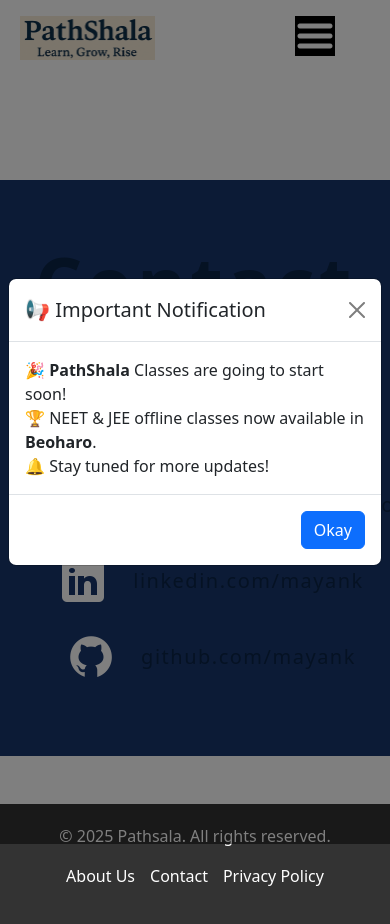
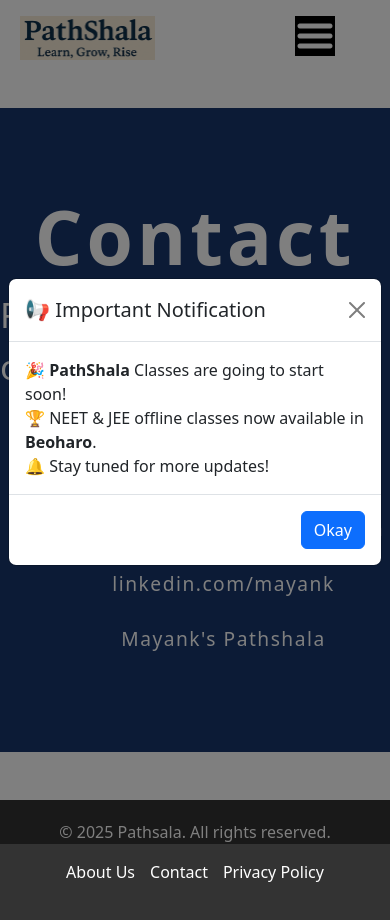
Before and after one commit to mayank12112000/Pathsala, a React (Vite) app: page /contact in a window 390 px wide. Built offline with nearby package versions, Linux system fonts and the light colour scheme.

Commit message:
card component

```diff
--- /dev/null
+++ b/src/components/Card.jsx
@@ -0,0 +1,21 @@
+import React from 'react'
+import "./Courses/Courses.css"
+import { NavLink } from 'react-router-dom'
+export const Card =({title,description,id,navigation})=> {
+  return (
+    <div key={id} className="card course-card" style={{width: "18rem"}}>
+              <img src="carousel/image1.png" className="card-img-top" alt="..." />
+              <div className="card-body">
+                <h5 className="card-title">{title}</h5>
+                <p className="card-text">
+                  {description}
+                </p>
+                <NavLink to={navigation} className="btn btn-primary">
+                <button className="btn btn-primary">
+                  Explore
+                </button>
+                </NavLink>
+              </div>
+          </div>
+  )
+}
--- a/src/components/Contact/Contact.jsx
+++ b/src/components/Contact/Contact.jsx
@@ -1,7 +1,6 @@
 import React from "react";
 
 import styles from "./Contact.module.css";
-import { getImageUrl } from "../../utils.js";
 
 export const Contact = () => {
   return (
@@ -12,19 +11,16 @@
       </div>
       <ul className={styles.links}>
         <li className={styles.link}>
-          <img src={getImageUrl("contact/emailIcon.png")} alt="Email icon" />
+        <i class="fa fa-envelope fs-5" aria-hidden="true"></i>
           <a target="_blank" href="mailto:mayank.keshari.93@gmail.com">mayank.keshari.93@gmail.com</a>
         </li>
         <li className={styles.link}>
-          <img
-            src={getImageUrl("contact/linkedinIcon.png")}
-            alt="LinkedIn icon"
-          />
+        <i class="fa fa-linkedin-square fs-5" aria-hidden="true"></i>
           <a target="_blank" href="https://www.linkedin.com/in/mayank-k1211/">linkedin.com/mayank</a>
         </li>
         <li className={styles.link}>
-          <img src={getImageUrl("contact/githubIcon.png")} alt="Github icon" />
-          <a target="_blank" href="https://www.github.com/mayank12112000">github.com/mayank</a>
+        <i class="fa fa-instagram fs-5" aria-hidden="true"></i>
+          <a target="_blank" href="https://www.instagram.com/mayank_pathshala/">Mayank's Pathshala</a>
         </li>
       </ul>
     </footer>
--- a/src/components/Contact/Contact.module.css
+++ b/src/components/Contact/Contact.module.css
@@ -1,8 +1,8 @@
 @import "../../vars.css";
 
 .container {
-  color: var(--color-text);
-  margin-top: 120px;
+  color: white;
+  /* margin-top: 120px; */
   background-color: var(--color-secondary);
   display: flex;
   flex-direction: row;
@@ -10,6 +10,7 @@
   width: 100vw;
   padding: 58px 10%;
   gap: 10px;
+  min-height: calc(100vh - 200px);
 }
 
 .text h2 {
@@ -39,17 +40,23 @@
 }
 
 .link a {
-  color: var(--color-text);
+  color: white;
   text-decoration: none;
-  font-size: 20px;
+  font-size: 1.2rem;
   font-weight: 400;
   letter-spacing: 1.5px;
+}
+.link a:hover {
+  color: #cd9d9d;
+  transition: all 0.3s ease-in-out;
+  text-decoration: underline;
 }
 
 @media screen and (max-width: 830px) {
   .container {
     flex-direction: column;
     gap: 23px;
+    padding: 0;
   }
 
   .text {
--- a/src/components/Courses/Courses.css
+++ b/src/components/Courses/Courses.css
@@ -3,6 +3,8 @@
     padding: 20px;
     background-color: #f9f9f9;
     font-family: Arial, sans-serif;
+    min-height: calc(100vh - 280px);
+
 }
 
 .courses-title {
--- a/src/components/Courses/Courses.jsx
+++ b/src/components/Courses/Courses.jsx
@@ -1,6 +1,6 @@
 import React from "react";
 import "./Courses.css";
-import { NavLink } from "react-router-dom";
+import { Card } from "../Card";
 
 export const Courses = () => {
   const courses = [
@@ -21,20 +21,7 @@
       <h2 className="courses-title">Our Courses</h2>
       <div className="courses-list">
         {courses.map((course) => (
-            <div key={course.id} className="card course-card" style={{width: "18rem"}}>
-              <img src="carousel/image1.png" className="card-img-top" alt="..." />
-              <div className="card-body">
-                <h5 className="card-title">{course.title}</h5>
-                <p className="card-text">
-                  {course.description}
-                </p>
-                <NavLink to={`/courses/${course.id}`} className="btn btn-primary">
-                <button className="btn btn-primary">
-                  Explore
-                </button>
-                </NavLink>
-              </div>
-          </div>
+            <Card title={course.title} description={course.description} id={course.id} navigation={`/courses/${course.id}`}/>
         ))}
       </div>
     </div>
--- a/src/components/NotFound/NotFound.css
+++ b/src/components/NotFound/NotFound.css
@@ -4,6 +4,8 @@
     text-align: center;
     margin-top: 50px;
     font-family: Arial, sans-serif;
+      min-height: calc(100vh - 280px);
+
 }
 
 .not-found h1 {
```
